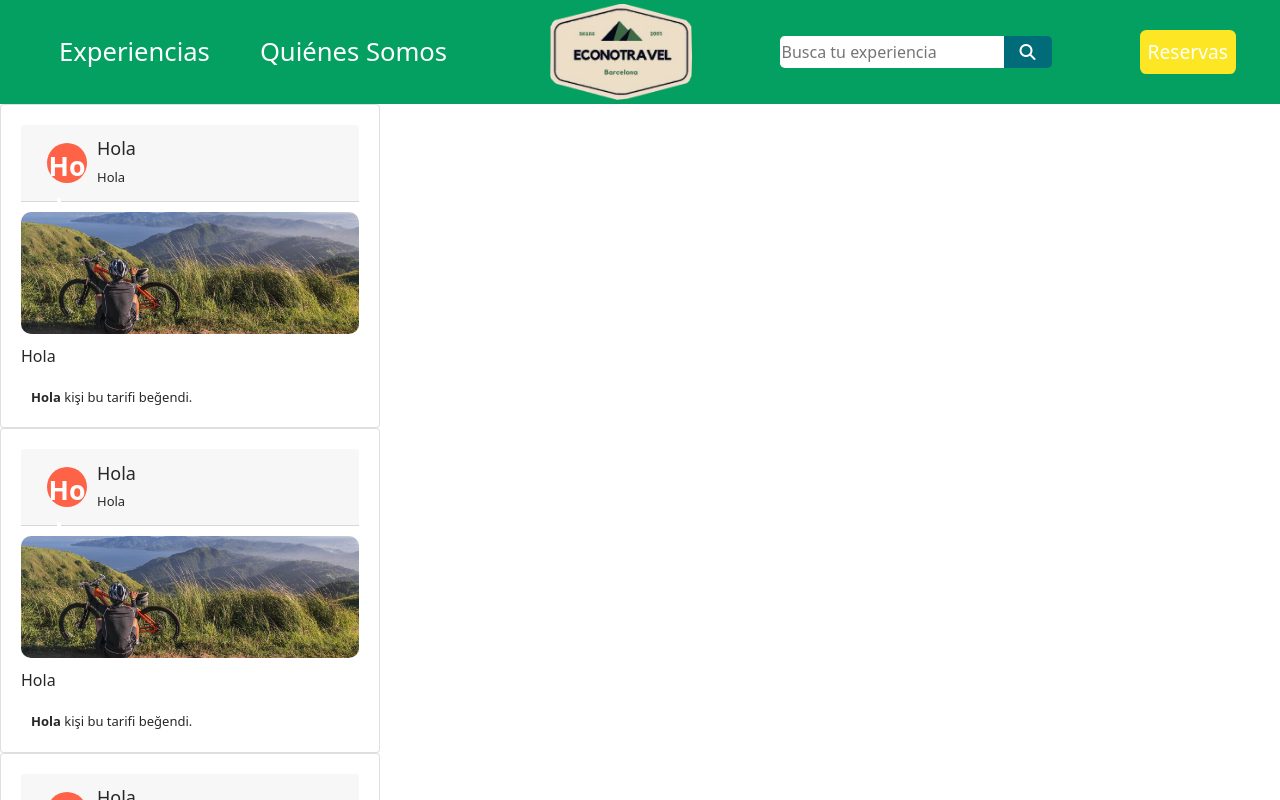
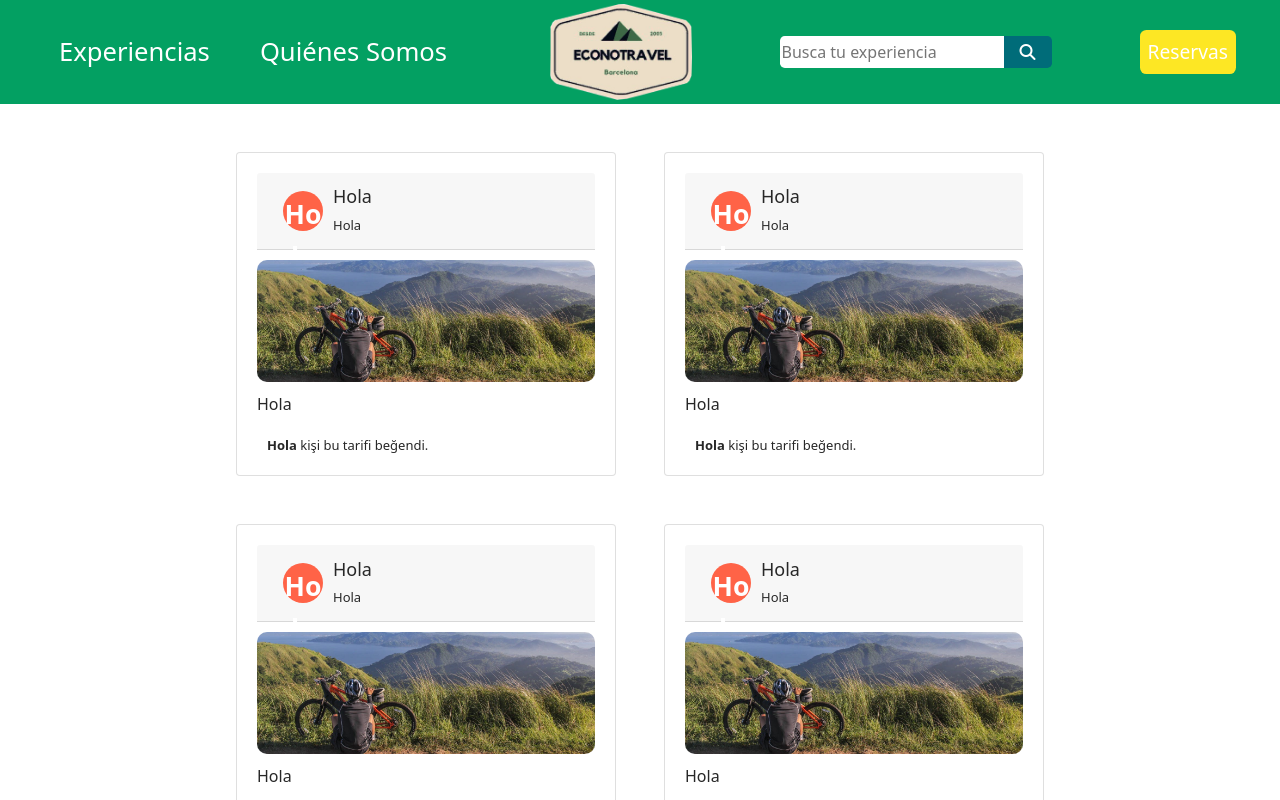
Before and after one commit to yassscoder/Econotravel-app-starter-6, a React app in the folder web-client/: page /experiencias in a window 1280 px wide. Shown: the top 800 px of the page. Built offline with nearby package versions, Linux system fonts and the light colour scheme.

Commit message:
cambios alineacion tarjetas experiencias

```diff
--- a/web-client/src/js/components/Experiencias.jsx
+++ b/web-client/src/js/components/Experiencias.jsx
@@ -1,7 +1,7 @@
 import * as React from "react";
 import montseny from "./assets/montseny.jpg";
 
-export const Experiencias = () => <section>
+export const Experiencias = () => <section className={"container-cards"}>
 
     <div className="card">
         <div className="card-header">
--- a/web-client/src/scss/main.scss
+++ b/web-client/src/scss/main.scss
@@ -131,7 +131,13 @@ body{
 
 
 /*experiencias cards*/
-
+.container-cards{
+  display: flex;
+  flex-wrap: wrap;
+  gap: 3rem;
+  margin: 3rem 2rem;
+  justify-content: center;
+}
 .card {
   background-color: white;
   color: #272727;
```
